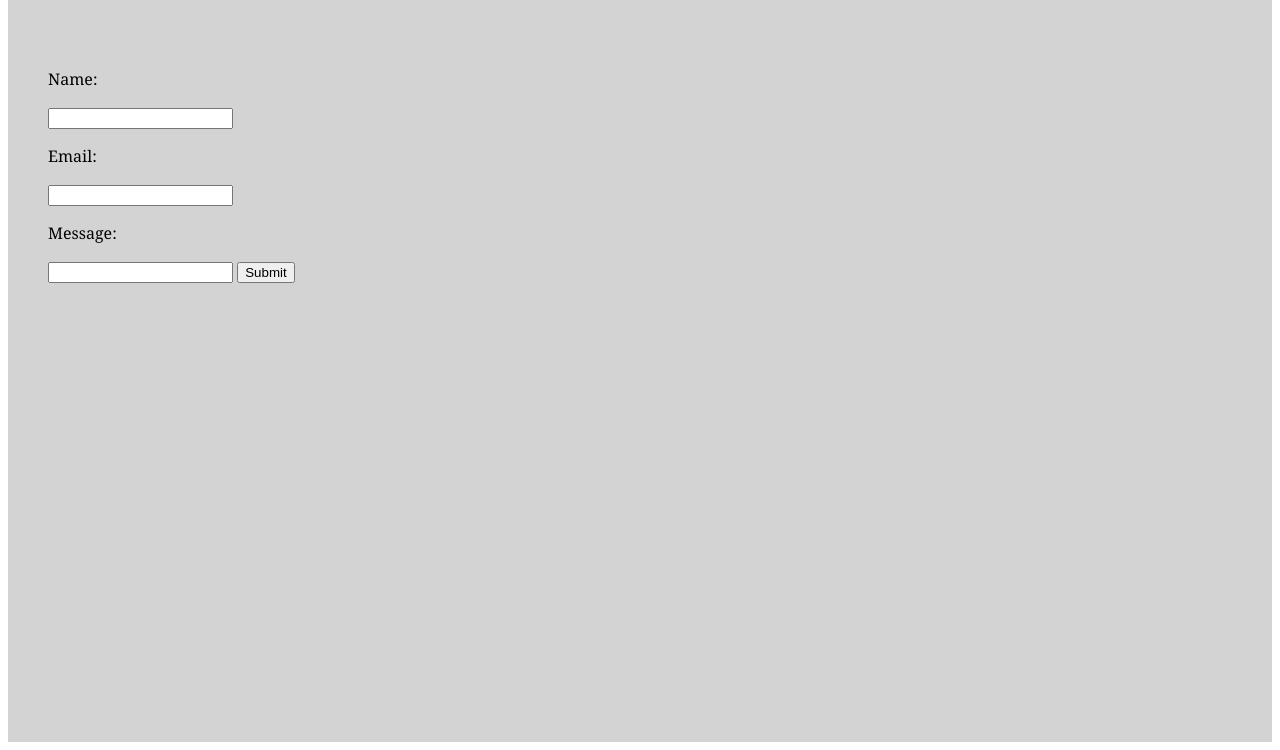
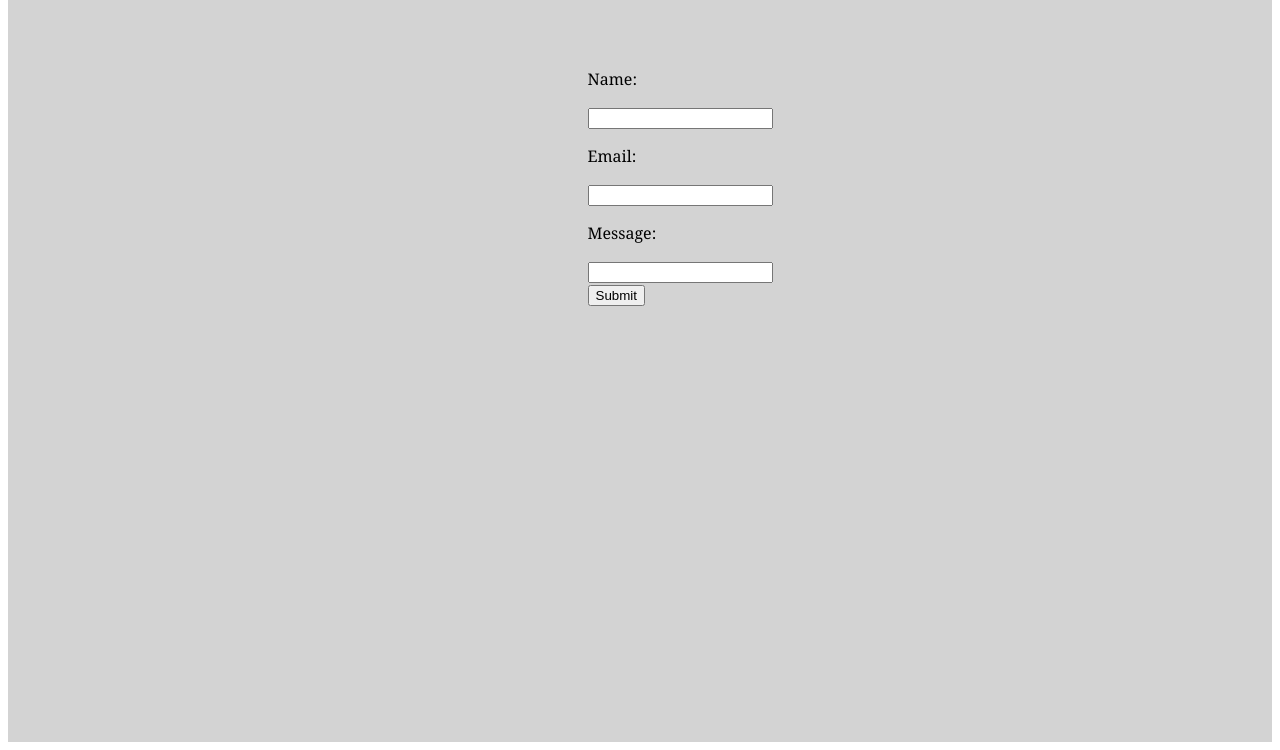
Before and after one commit to rdolmon08/Portfolio, a plain HTML site: page contact.html in a window 1280 px wide. Shown: the part 194-944 px from the top of the page. Drawn offline with Linux system fonts and the light colour scheme.

Commit message:
Centered Form

```diff
--- a/CSS/style.css
+++ b/CSS/style.css
@@ -213,3 +213,16 @@
   .button {
     font-family: Georgia;
   }
+
+  div.form
+  {
+      display: block;
+      text-align: center;
+  }
+  form
+  {
+      display: inline-block;
+      margin-left: auto;
+      margin-right: auto;
+      text-align: left;
+  }
--- a/contact.html
+++ b/contact.html
@@ -27,11 +27,14 @@
   </div>
 <section id="contact" class="contact">
   <div id="contact-header">Contact Me</div>
-  <div>
+  <div class="form">
+    <form>
       <p>Name:</p><input />
       <p>Email:</p><input />
       <p>Message:</p><input />
+      <br>
       <button onclick="alert()">Submit</button>
+    </form>
   </div>
 </section>
 <script src="script.js"></script>
```
